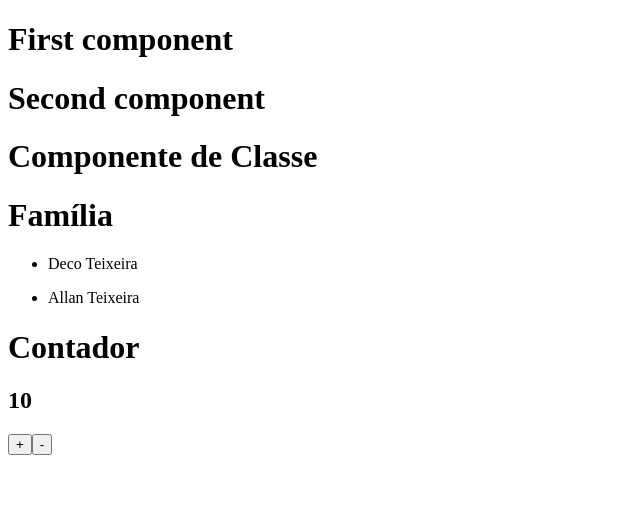
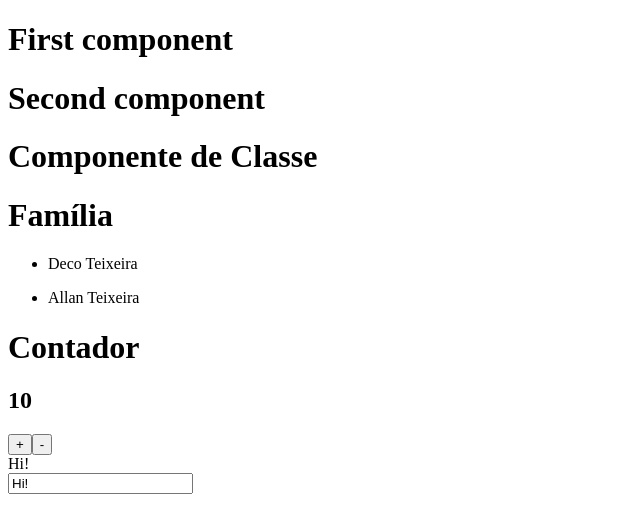
Before and after one commit to andytxr/React-Legado, a React app: page / in a window 1280 px wide. Shown: the top 532 px of the page, without its empty margins (0-640 px from the left). Built offline with nearby package versions, Linux system fonts and the light colour scheme.

Commit message:
Using state to get and return input label changes

```diff
--- /dev/null
+++ b/src/components/field.jsx
@@ -0,0 +1,43 @@
+import React, {Component} from 'react';
+
+class Field extends Component {
+
+    constructor(props){
+
+        super(props);
+        this.state = {
+
+            value: props.initialValue
+
+        }
+        this.handleChange = this.handleChange.bind(this);
+
+    }
+
+    handleChange(event){
+
+        this.setState({
+
+            value: event.target.value
+
+        })
+
+    }
+
+    render(){
+
+        return(
+
+            <div>
+                <label>{this.state.value}</label>
+                <br></br>
+                <input onChange={this.handleChange} value={this.state.value}/>
+            </div>
+
+        )
+
+    }
+
+}
+
+export default Field
--- a/src/index.jsx
+++ b/src/index.jsx
@@ -4,6 +4,7 @@
 import Component from './components/component';
 import ClassComponent from './components/classComponent'
 import Counter from "./components/counter";
+import Field from "./components/field";
 
 ReactDOM.render(
 
@@ -12,6 +13,7 @@
         <Component.Second/>
         <ClassComponent value="Componente de Classe"></ClassComponent>
         <Counter label="Contador" initialValue={10}></Counter>
+        <Field initialValue="Hi!"></Field>
     </div>
 
 , document.getElementById('app'));
```
